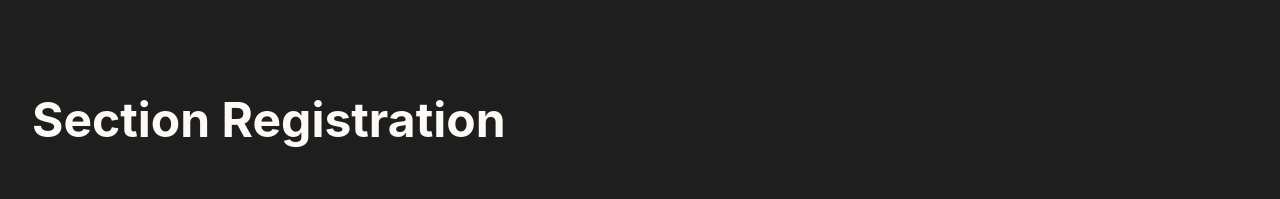
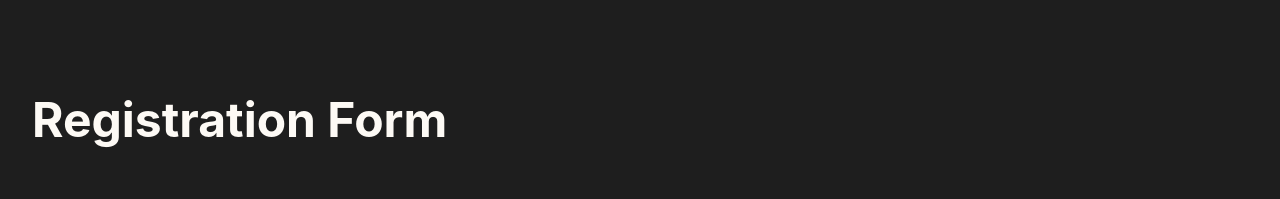
Before and after one commit to Floelly/KleiderspendenRegistrierung, a React (Vite) app: page / in a window 1280 px wide. Shown: the part 4230-4429 px from the top of the page. Built offline with nearby package versions, Linux system fonts and the light colour scheme.

Commit message:
added useState for Registration and Confirmation in Kleider-Spenden-Section

```diff
--- a/package.json
+++ b/package.json
@@ -14,12 +14,15 @@
     "test:coverage:watch": "vitest --reporter verbose --coverage --watch"
   },
   "dependencies": {
+    "@hookform/resolvers": "^5.1.1",
     "react": "^19.1.0",
     "react-dom": "^19.1.0",
+    "react-hook-form": "^7.60.0",
     "react-icons": "^5.5.0",
     "react-router-dom": "^7.6.3",
     "react-router-hash-link": "^2.4.3",
-    "styled-components": "^6.1.19"
+    "styled-components": "^6.1.19",
+    "zod": "^4.0.2"
   },
   "devDependencies": {
     "@eslint/js": "^9.29.0",
--- /dev/null
+++ b/src/components/forms/RegistrationForm.jsx
@@ -0,0 +1,7 @@
+export default function RegistrationForm() {
+    return (
+        <>
+            <h1>Registration Form</h1>
+        </>
+    )
+}
--- a/src/components/sections/Registration.jsx
+++ b/src/components/sections/Registration.jsx
@@ -1,11 +1,21 @@
+import styled from "styled-components";
 import Section from "../ui/Section";
+import RegistrationForm from "../forms/RegistrationForm.jsx";
+import { useState } from "react";
+
+const ConfirmRegistration = styled.h1`
+
+`
 
 export default function Registration() {
+  const [submittedData, setSubmittedData] = useState(null);
 
   return (
     <>
       <Section id="registration">
-        <h1>Section Registration</h1>
+        {submittedData ?
+          <ConfirmRegistration data={submittedData} onPointerDown={() => setSubmittedData(null)}>Registration Confirmation</ConfirmRegistration>
+        : <RegistrationForm onSuccess={setSubmittedData}/>}
       </Section>
     </>
   );
```
Also changed, not shown: 1 other file (tests, documents, lock files or other folders).
